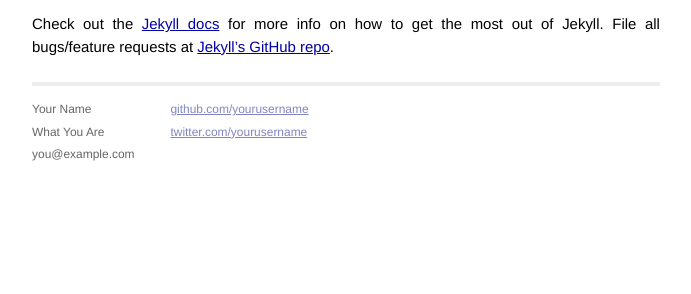
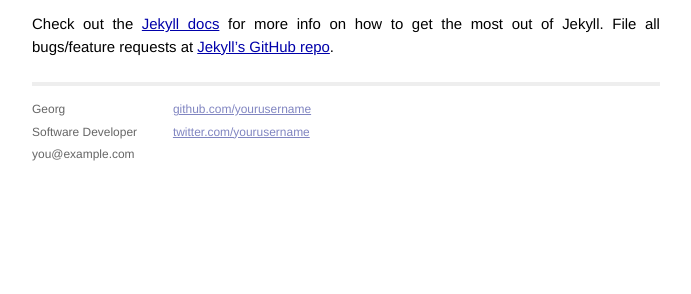
Before and after one commit to hoerlsberger/hoerlsberger.github.io, a Jekyll site: the page built from _posts/2014-03-19-welcome-to-jekyll.markdown, in a window 1280 px wide. Shown: the part 411-705 px from the top of the page, without its empty margins (294-985 px from the left). Built offline with Jekyll 4.4.1, drawn with Linux system fonts in a browser that asks for light colours; Markdown is read by kramdown in place of the engine named in the settings.

Commit message:
Add Blog

```diff
--- a/_layouts/default.html
+++ b/_layouts/default.html
@@ -26,8 +26,8 @@
           <div class="footer">
             <div class="contact">
               <p>
-                Your Name<br />
-                What You Are<br />
+                Georg<br />
+                Software Developer<br />
                 you@example.com
               </p>
             </div>
--- /dev/null
+++ b/_posts/georg.markdown
@@ -0,0 +1,6 @@
+---
+layout: post
+title:  "Welcome to Jekyll!"
+date:   2014-03-19 22:52:46
+categories: jekyll update
+---
```
